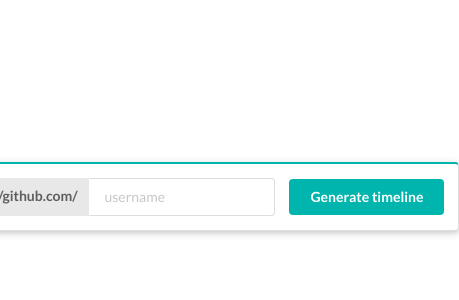
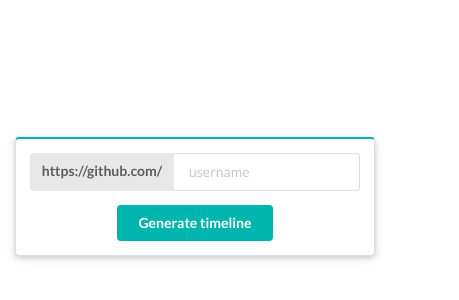
Before and after one commit to mhogeveen/github_repo_timeline, a React (Create React App) app: page / in a window 390 px wide. Shown: the part 226-526 px from the top of the page, 459 px wide, since content can reach past the window. Built offline with nearby package versions, Linux system fonts and the light colour scheme.

Commit message:
Responsiveness styling UserInput

```diff
--- a/src/sass/components/UserInput.scss
+++ b/src/sass/components/UserInput.scss
@@ -13,6 +13,14 @@
 
    & .button {
       margin: 0 0 0 1em;
+   }
+
+   @media screen and (max-width: $bp-m) {
+      flex-direction: column;
+
+      & .button {
+         margin: 1em 0 0 0;
+      }
    }
 }
 
--- a/src/sass/style.scss
+++ b/src/sass/style.scss
@@ -1,3 +1,6 @@
+// Variables
+$bp-m: 550px;
+
 // Import component sheets
 @import './components/App';
 @import './components/UserInput';
@@ -5,6 +8,7 @@
 @import './components/Timeline';
 @import './components/TimelineItem';
 
+// Root styles
 #root {
    min-height: 100vh;
 }
```
